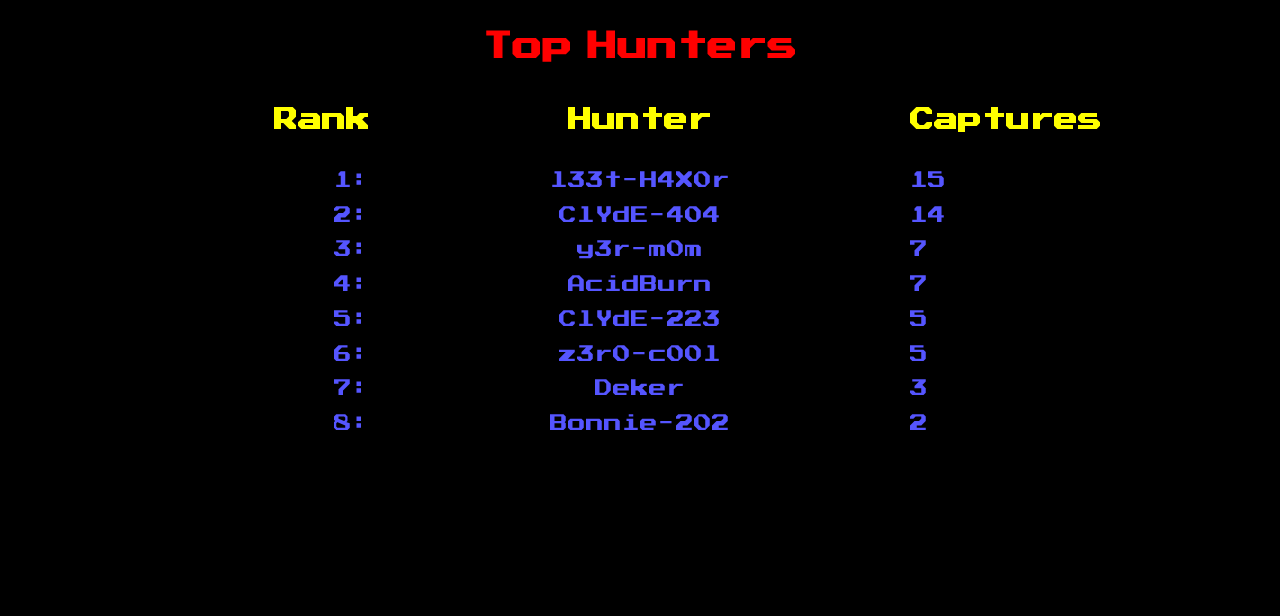
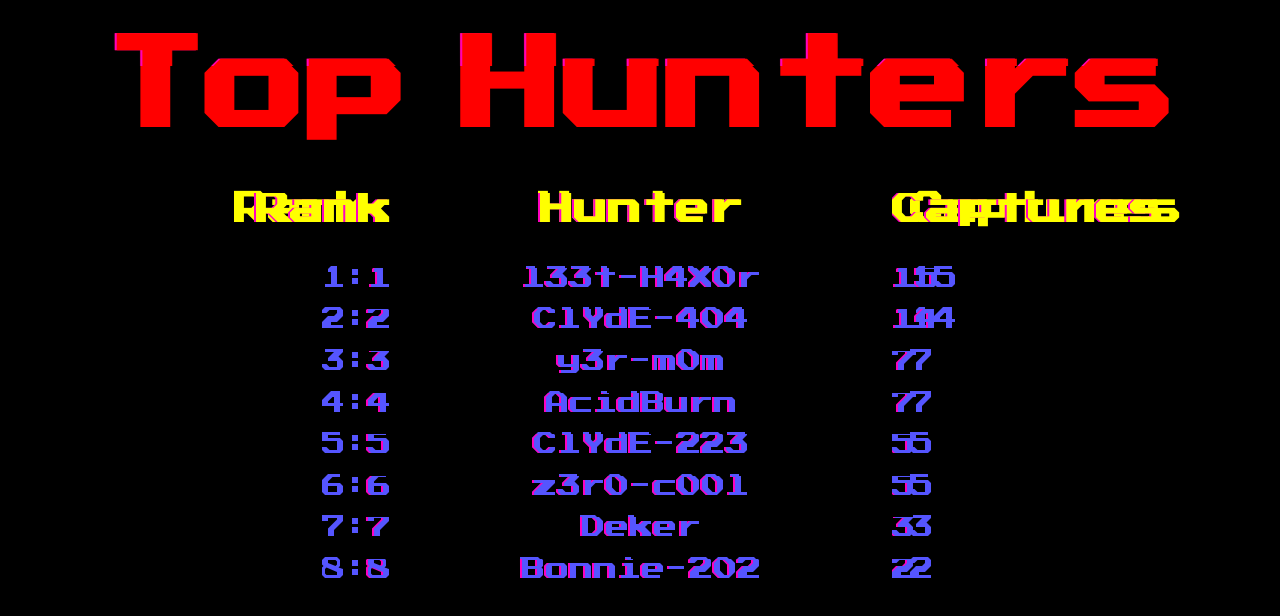
Before and after one commit to alleycatassetacquisitions/Scoreboard, a React (Create React App) app: page / in a window 1280 px wide. Shown: the top 616 px of the page. Built offline with nearby package versions, Linux system fonts and the light colour scheme.

Commit message:
Another glitch style added

```diff
--- a/src/App.tsx
+++ b/src/App.tsx
@@ -5,26 +5,33 @@ import './theming/Atari.css';
 import './theming/PublicPixel.css';
 import './theming/Galaxus.css';
 import './theming/Glitch1.css';
+import './theming/Glitch2.css';
 import './App.css';
 import { returnSortedArrayOfObjects } from 'utils/funcs';
 import DefaultTable from 'components/DefaultTable/DefaultTable';
 import GlitchTable from 'components/GlitchTable/GlitchTable';
+import GlitchTable2 from 'components/GlitchTable2/GlitchTable2';
 
-const themes = ['Atari', 'PublicPixel', 'Glitch1'];
+const themes = ['Atari', 'PublicPixel', 'Glitch1', 'Glitch2'];
+
+const getNewTheme = () => {
+  const newIndex = Math.floor(Math.random() * themes.length);
+  console.log('Theme changing to: ' + themes[newIndex]);
+  return themes[newIndex];
+};
 
 function App() {
   const [scoreData, setscoreData] = useState<any[]>([]);
-  const [currentTheme, setcurrentTheme] = useState('Atari');
+  const [currentTheme, setcurrentTheme] = useState('Glitch2');
 
   const switchTheme = (e: any) => {
     if (e.keyCode === 13) {
-      const newIndex = Math.floor(Math.random() * themes.length);
-      setcurrentTheme(themes[newIndex]);
-      console.log('Theme CHnged to: ' + themes[newIndex]);
+      setcurrentTheme(getNewTheme());
     }
   };
 
   const getScoreboardData = () => {
+    console.log('Get data');
     fetch('data.json', {
       headers: {
         'Content-Type': 'application/json',
@@ -42,6 +49,13 @@ function App() {
 
   useEffect(() => {
     getScoreboardData();
+
+    const interval = setInterval(() => {
+      console.log('Logs every 10 seconds');
+      // setcurrentTheme(getNewTheme());
+    }, 10000);
+
+    return () => clearInterval(interval);
   }, []);
 
   return (
@@ -59,6 +73,8 @@ function App() {
 
       {currentTheme === 'Glitch1' ? (
         <GlitchTable data={scoreData}></GlitchTable>
+      ) : currentTheme === 'Glitch2' ? (
+        <GlitchTable2 data={scoreData}></GlitchTable2>
       ) : (
         <DefaultTable data={scoreData}></DefaultTable>
       )}
--- a/src/components/GlitchTable/GlitchTable.css
+++ b/src/components/GlitchTable/GlitchTable.css
@@ -1,19 +1,24 @@
-.Glitch1 .glitch {
+z.Glitch1 .glitch {
   position: relative;
   animation: glitch 5s 5s infinite;
+  z-index: 2;
 }
 
 .Glitch1 .glitch::before {
   content: attr(data-text);
   position: absolute;
-  left: -2px;
-  text-shadow: -5px 0 magenta;
+  z-index: 3;
+  left: -4px;
+  text-shadow: -3px -2px magenta !important;
   background: black;
   overflow: hidden;
   top: 0;
-  animation: noise-1 9s linear infinite alternate-reverse,
-    glitch 5s 5.05s infinite;
+  animation: noise-1 2s linear infinite 4s, glitch 4s linear infinite 10s;
 }
+
+/* .Glitch1 h1.glitch::before {
+  animation: noise-1 1s linear infinite 3s, glitch 4s linear infinite 6s;
+} */
 
 @keyframes glitch {
   1% {
@@ -25,34 +30,94 @@
 }
 
 @keyframes noise-1 {
+  3.3333333333% {
+    clip-path: inset(38px 0 24px 0);
+  }
+  6.6666666667% {
+    clip-path: inset(92px 0 4px 0);
+  }
   10% {
-    clip-path: inset(5px 0 60px 0);
+    clip-path: inset(69px 0 18px 0);
+  }
+  13.3333333333% {
+    clip-path: inset(31px 0 42px 0);
+  }
+  16.6666666667% {
+    clip-path: inset(48px 0 20px 0);
   }
   20% {
-    clip-path: inset(66px 0 11px 0);
+    clip-path: inset(54px 0 30px 0);
+  }
+  23.3333333333% {
+    clip-path: inset(82px 0 14px 0);
+  }
+  26.6666666667% {
+    clip-path: inset(7px 0 71px 0);
   }
   30% {
-    clip-path: inset(32px 0 44px 0);
+    clip-path: inset(76px 0 15px 0);
+  }
+  33.3333333333% {
+    clip-path: inset(15px 0 16px 0);
+  }
+  36.6666666667% {
+    clip-path: inset(52px 0 19px 0);
   }
   40% {
-    clip-path: inset(42px 0 28px 0);
+    clip-path: inset(12px 0 65px 0);
+  }
+  43.3333333333% {
+    clip-path: inset(18px 0 25px 0);
+  }
+  46.6666666667% {
+    clip-path: inset(35px 0 50px 0);
   }
   50% {
-    clip-path: inset(1px 0 61px 0);
+    clip-path: inset(45px 0 8px 0);
+  }
+  53.3333333333% {
+    clip-path: inset(20px 0 49px 0);
+  }
+  56.6666666667% {
+    clip-path: inset(65px 0 17px 0);
   }
   60% {
-    clip-path: inset(16px 0 73px 0);
+    clip-path: inset(49px 0 4px 0);
+  }
+  63.3333333333% {
+    clip-path: inset(55px 0 11px 0);
+  }
+  66.6666666667% {
+    clip-path: inset(78px 0 7px 0);
   }
   70% {
-    clip-path: inset(63px 0 34px 0);
+    clip-path: inset(20px 0 4px 0);
+  }
+  73.3333333333% {
+    clip-path: inset(4px 0 16px 0);
+  }
+  76.6666666667% {
+    clip-path: inset(50px 0 3px 0);
   }
   80% {
-    clip-path: inset(94px 0 7px 0);
+    clip-path: inset(83px 0 17px 0);
+  }
+  83.3333333333% {
+    clip-path: inset(26px 0 66px 0);
+  }
+  86.6666666667% {
+    clip-path: inset(10px 0 9px 0);
   }
   90% {
-    clip-path: inset(12px 0 3px 0);
+    clip-path: inset(50px 0 11px 0);
+  }
+  93.3333333333% {
+    clip-path: inset(57px 0 11px 0);
+  }
+  96.6666666667% {
+    clip-path: inset(71px 0 15px 0);
   }
   100% {
-    clip-path: inset(81px 0 3px 0);
+    clip-path: inset(73px 0 11px 0);
   }
 }
--- /dev/null
+++ b/src/components/GlitchTable2/GlitchTable2.css
@@ -0,0 +1,213 @@
+.Glitch2 .glitch {
+  position: relative;
+  /* font-size: 4em;
+  letter-spacing: 0.5em; */
+  /* Animation provies a slight random skew. Check bottom of doc for more information on how to random skew. */
+  animation: glitch-skew 1s infinite linear alternate-reverse;
+}
+.Glitch2 .glitch::before {
+  content: attr(data-text);
+  position: absolute;
+  top: 0;
+  left: 0;
+  width: 100%;
+  height: 100%;
+  left: 2px;
+  text-shadow: -2px 0 #ff00c1;
+  /* Creates an initial clip for our glitch. This works in a typical top,right,bottom,left fashion and creates a mask to only show a certain part of the glitch at a time. */
+  clip: rect(44px, 450px, 56px, 0);
+  /* Runs our glitch-anim defined below to run in a 5s loop, infinitely, with an alternating animation to keep things fresh. */
+  animation: glitch-anim 10s infinite linear alternate-reverse;
+}
+.Glitch2 .glitch::after {
+  content: attr(data-text);
+  position: absolute;
+  top: 0;
+  left: 0;
+  width: 100%;
+  height: 100%;
+  left: -2px;
+  text-shadow: -2px 0 #00fff9, 2px 2px #ff00c1;
+  animation: glitch-anim2 1s infinite linear alternate-reverse;
+}
+/* Creates an animation with 20 steaps. For each step, it calculates a percentage for the specific step. It then generates a random clip box to be used for the random glitch effect. Also adds a very subtle skew to change the 'thickness' of the glitch.*/
+@keyframes glitch-anim {
+  0% {
+    clip: rect(88px, 9999px, 77px, 0);
+    transform: skew(0.76deg);
+  }
+  5% {
+    clip: rect(20px, 9999px, 53px, 0);
+    transform: skew(0.26deg);
+  }
+  10% {
+    clip: rect(66px, 9999px, 69px, 0);
+    transform: skew(0.18deg);
+  }
+  15% {
+    clip: rect(81px, 9999px, 74px, 0);
+    transform: skew(0.2deg);
+  }
+  20% {
+    clip: rect(63px, 9999px, 20px, 0);
+    transform: skew(0.49deg);
+  }
+  25% {
+    clip: rect(75px, 9999px, 33px, 0);
+    transform: skew(0.59deg);
+  }
+  30% {
+    clip: rect(83px, 9999px, 73px, 0);
+    transform: skew(0.37deg);
+  }
+  35% {
+    clip: rect(100px, 9999px, 43px, 0);
+    transform: skew(0.15deg);
+  }
+  40% {
+    clip: rect(63px, 9999px, 59px, 0);
+    transform: skew(0.93deg);
+  }
+  45% {
+    clip: rect(3px, 9999px, 35px, 0);
+    transform: skew(0.08deg);
+  }
+  50% {
+    clip: rect(4px, 9999px, 41px, 0);
+    transform: skew(0.67deg);
+  }
+  55% {
+    clip: rect(60px, 9999px, 60px, 0);
+    transform: skew(0.16deg);
+  }
+  60% {
+    clip: rect(27px, 9999px, 97px, 0);
+    transform: skew(0.62deg);
+  }
+  65% {
+    clip: rect(1px, 9999px, 2px, 0);
+    transform: skew(0.49deg);
+  }
+  70% {
+    clip: rect(97px, 9999px, 23px, 0);
+    transform: skew(0.19deg);
+  }
+  75% {
+    clip: rect(45px, 9999px, 81px, 0);
+    transform: skew(0.16deg);
+  }
+  80% {
+    clip: rect(12px, 9999px, 69px, 0);
+    transform: skew(0.65deg);
+  }
+  85% {
+    clip: rect(7px, 9999px, 24px, 0);
+    transform: skew(0.6deg);
+  }
+  90% {
+    clip: rect(38px, 9999px, 39px, 0);
+    transform: skew(0.75deg);
+  }
+  95% {
+    clip: rect(80px, 9999px, 44px, 0);
+    transform: skew(0.15deg);
+  }
+  100% {
+    clip: rect(20px, 9999px, 14px, 0);
+    transform: skew(0.96deg);
+  }
+}
+@keyframes glitch-anim2 {
+  0% {
+    clip: rect(16px, 9999px, 83px, 0);
+    transform: skew(0.87deg);
+  }
+  5% {
+    clip: rect(91px, 9999px, 2px, 0);
+    transform: skew(0.04deg);
+  }
+  10% {
+    clip: rect(55px, 9999px, 6px, 0);
+    transform: skew(0.13deg);
+  }
+  15% {
+    clip: rect(40px, 9999px, 1px, 0);
+    transform: skew(0.14deg);
+  }
+  20% {
+    clip: rect(42px, 9999px, 2px, 0);
+    transform: skew(0.6deg);
+  }
+  25% {
+    clip: rect(7px, 9999px, 60px, 0);
+    transform: skew(0.88deg);
+  }
+  30% {
+    clip: rect(28px, 9999px, 83px, 0);
+    transform: skew(0.22deg);
+  }
+  35% {
+    clip: rect(8px, 9999px, 96px, 0);
+    transform: skew(0.57deg);
+  }
+  40% {
+    clip: rect(44px, 9999px, 33px, 0);
+    transform: skew(0.22deg);
+  }
+  45% {
+    clip: rect(71px, 9999px, 60px, 0);
+    transform: skew(0.2deg);
+  }
+  50% {
+    clip: rect(97px, 9999px, 33px, 0);
+    transform: skew(0.55deg);
+  }
+  55% {
+    clip: rect(100px, 9999px, 53px, 0);
+    transform: skew(0.12deg);
+  }
+  60% {
+    clip: rect(97px, 9999px, 71px, 0);
+    transform: skew(0.87deg);
+  }
+  65% {
+    clip: rect(8px, 9999px, 88px, 0);
+    transform: skew(0.29deg);
+  }
+  70% {
+    clip: rect(49px, 9999px, 18px, 0);
+    transform: skew(0.37deg);
+  }
+  75% {
+    clip: rect(11px, 9999px, 72px, 0);
+    transform: skew(0.23deg);
+  }
+  80% {
+    clip: rect(61px, 9999px, 9px, 0);
+    transform: skew(0.26deg);
+  }
+  85% {
+    clip: rect(67px, 9999px, 4px, 0);
+    transform: skew(0.98deg);
+  }
+  90% {
+    clip: rect(1px, 9999px, 47px, 0);
+    transform: skew(0.66deg);
+  }
+  95% {
+    clip: rect(90px, 9999px, 16px, 0);
+    transform: skew(0.11deg);
+  }
+  100% {
+    clip: rect(9px, 9999px, 85px, 0);
+    transform: skew(0.81deg);
+  }
+}
+@keyframes glitch-skew {
+  1% {
+    transform: rotateX(10deg) skewX(90deg);
+  }
+  5% {
+    transform: rotateX(0deg) skewX(0deg);
+  }
+}
--- /dev/null
+++ b/src/components/GlitchTable2/GlitchTable2.tsx
@@ -0,0 +1,38 @@
+import TableItem from './TableItem/TableItem';
+import React, { FC } from 'react';
+import { itemType } from 'types';
+
+import './GlitchTable2.css';
+
+type GlitchTable2Type = {
+  data: itemType[];
+};
+
+const GlitchTable2: FC<GlitchTable2Type> = ({ data }) => {
+  console.log('Inspired by https://codepen.io/longfurbyqueen/pen/YLdVjw');
+  return (
+    <table>
+      <thead>
+        <tr className="headerRow">
+          <th className="glitch" data-text="Rank">
+            Rank
+          </th>
+          {/* <th>Ident</th> */}
+          <th className="glitch" data-text="Hunter">
+            Hunter
+          </th>
+          <th className="glitch" data-text="Captures">
+            Captures
+          </th>
+        </tr>
+      </thead>
+      <tbody>
+        {data.map((item, i) => {
+          return <TableItem key={i} data={item} rank={i + 1}></TableItem>;
+        })}
+      </tbody>
+    </table>
+  );
+};
+
+export default GlitchTable2;
--- /dev/null
+++ b/src/components/GlitchTable2/TableItem/TableItem.tsx
@@ -0,0 +1,27 @@
+import React, { FC } from 'react';
+import { itemType } from 'types';
+import './TableItem.css';
+
+type TableItemType = {
+  data: itemType;
+  rank: number;
+};
+
+const TableItem: FC<TableItemType> = ({ data, rank }: TableItemType) => {
+  return (
+    <tr className="dataRow">
+      <td className="glitch" data-text={rank} style={{ textAlign: 'right' }}>
+        {rank}:
+      </td>
+      {/* <td>{data.id}</td> */}
+      <td className="glitch" data-text={data.name}>
+        {data.name}
+      </td>
+      <td className="glitch" data-text={data.score}>
+        {data.score}
+      </td>
+    </tr>
+  );
+};
+
+export default TableItem;
--- /dev/null
+++ b/src/theming/Glitch2.css
@@ -0,0 +1,32 @@
+.wrapper.Glitch2 {
+  font-family: 'Atari', sans-serif;
+}
+
+.Glitch2 .header {
+}
+
+.Glitch2 h1 {
+  color: red;
+  font-size: 8vw;
+}
+
+.Glitch2 table {
+}
+
+.Glitch2 tr {
+  margin-bottom: 14px;
+}
+
+.Glitch2 th {
+  color: yellow;
+  font-size: 34px;
+}
+
+.Glitch2 td {
+  color: rgb(85, 85, 255);
+  font-size: 24px;
+}
+
+.Glitch2 td,
+.Glitch2 th {
+}
```
Also changed, not shown: src/components/GlitchTable2/TableItem/TableItem.css (added), 1 other file (tests, documents, lock files or other folders).
